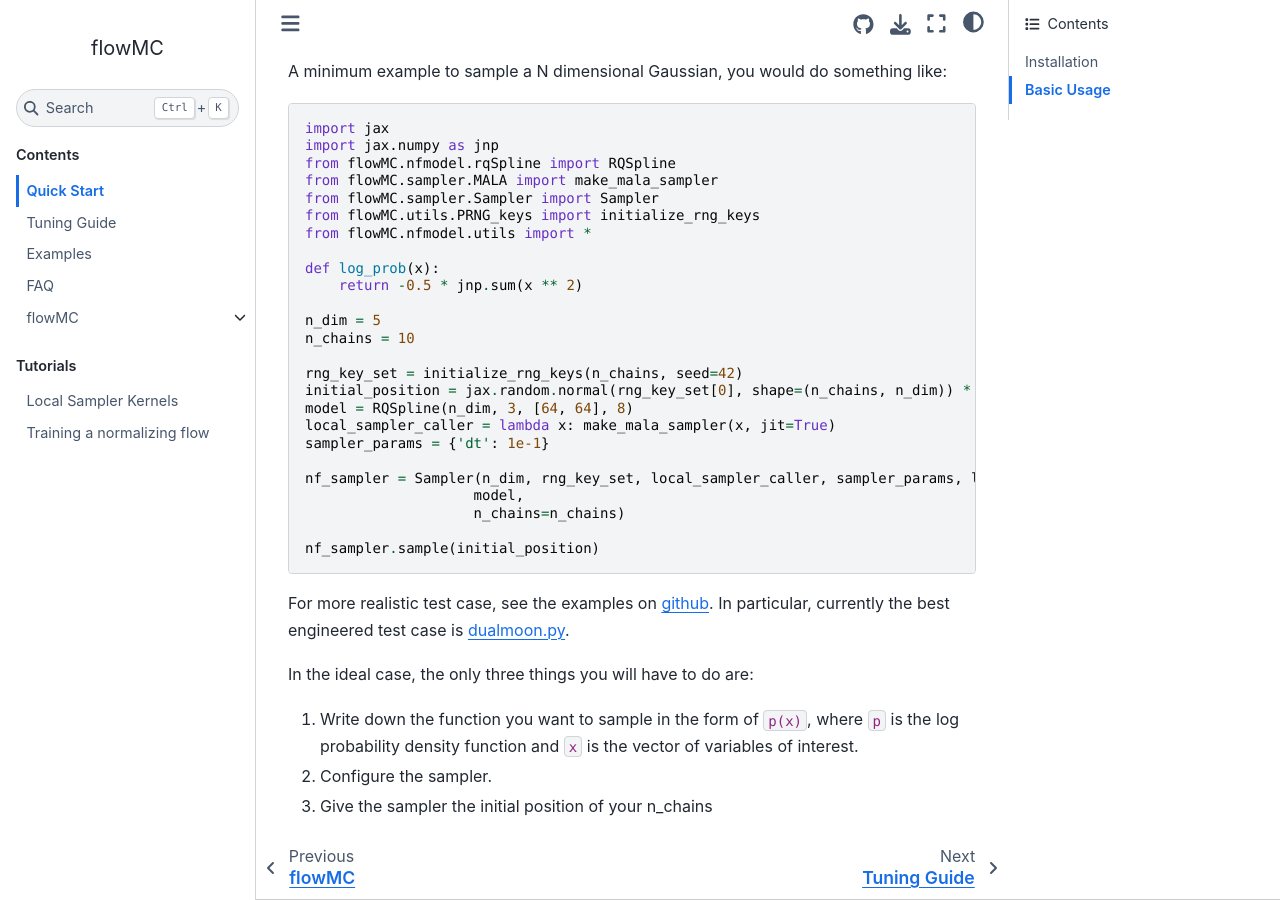
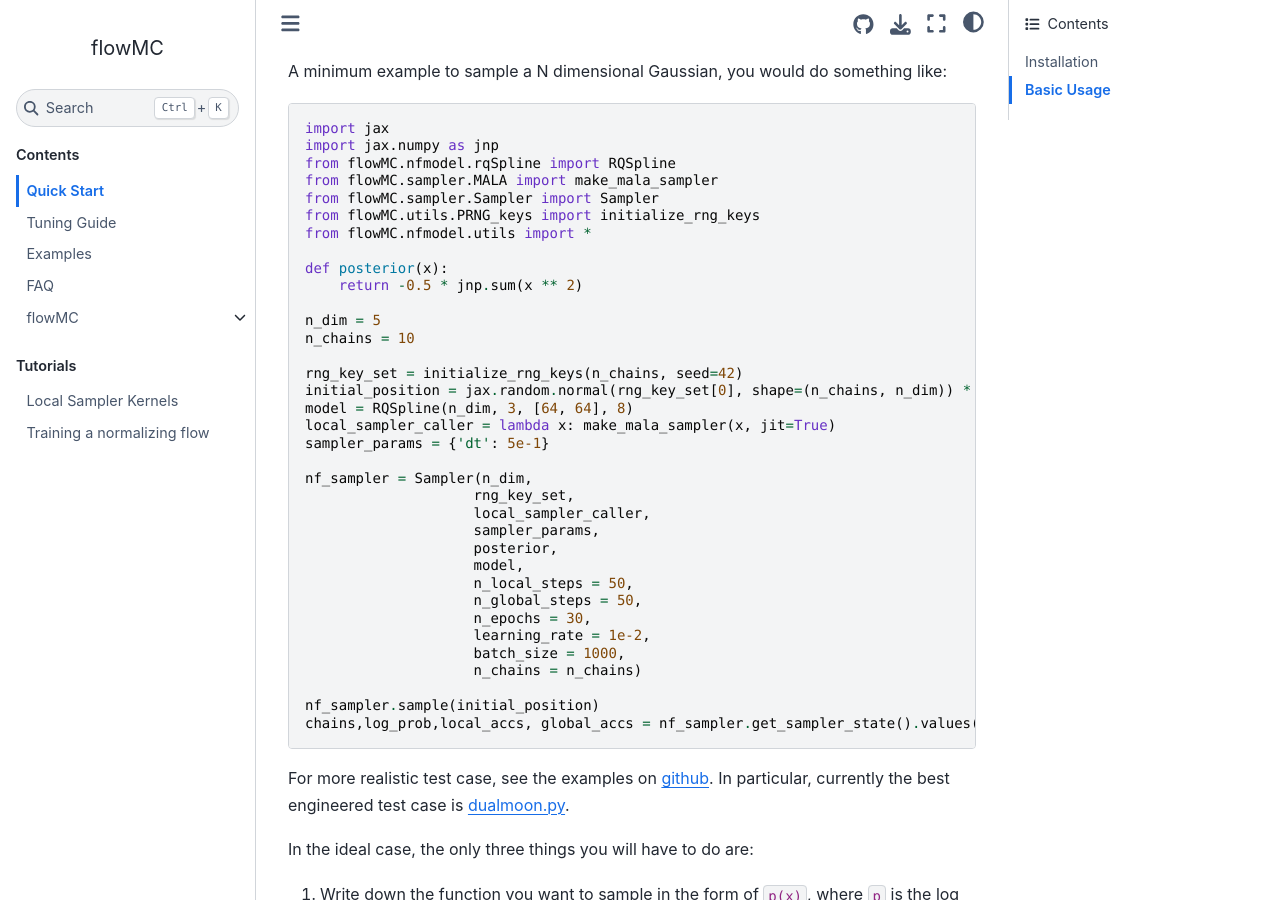
Before and after one commit to kazewong/flowMC, a Sphinx documentation site: the page built from docs/source/quickstart.rst, in a window 1280 px wide and 900 px high, scrolled down 743 px. Built offline with Sphinx 7.4.7 and the Sphinx Book theme 1.1.4, drawn with Linux system fonts in a browser that asks for light colours; pages that are not in the unit, such as notebooks, are missing from menus.

Commit message:
Update quickstart

```diff
--- a/docs/source/quickstart.rst
+++ b/docs/source/quickstart.rst
@@ -47,7 +47,7 @@ A minimum example to sample a N dimensional Gaussian, you would do something lik
     from flowMC.utils.PRNG_keys import initialize_rng_keys
     from flowMC.nfmodel.utils import *
 
-    def log_prob(x):
+    def posterior(x):
         return -0.5 * jnp.sum(x ** 2)
 
     n_dim = 5
@@ -57,13 +57,23 @@ A minimum example to sample a N dimensional Gaussian, you would do something lik
     initial_position = jax.random.normal(rng_key_set[0], shape=(n_chains, n_dim)) * 1
     model = RQSpline(n_dim, 3, [64, 64], 8)
     local_sampler_caller = lambda x: make_mala_sampler(x, jit=True)
-    sampler_params = {'dt': 1e-1}
+    sampler_params = {'dt': 5e-1}
 
-    nf_sampler = Sampler(n_dim, rng_key_set, local_sampler_caller, sampler_params, log_prob,
+    nf_sampler = Sampler(n_dim,
+                        rng_key_set,
+                        local_sampler_caller,
+                        sampler_params,
+                        posterior,
                         model,
-                        n_chains=n_chains)
+                        n_local_steps = 50,
+                        n_global_steps = 50,
+                        n_epochs = 30,
+                        learning_rate = 1e-2,
+                        batch_size = 1000,
+                        n_chains = n_chains)
 
     nf_sampler.sample(initial_position)
+    chains,log_prob,local_accs, global_accs = nf_sampler.get_sampler_state().values()
 
 
 For more realistic test case, see the examples on `github <https://github.com/kazewong/flowMC/tree/main/example>`_.
```
